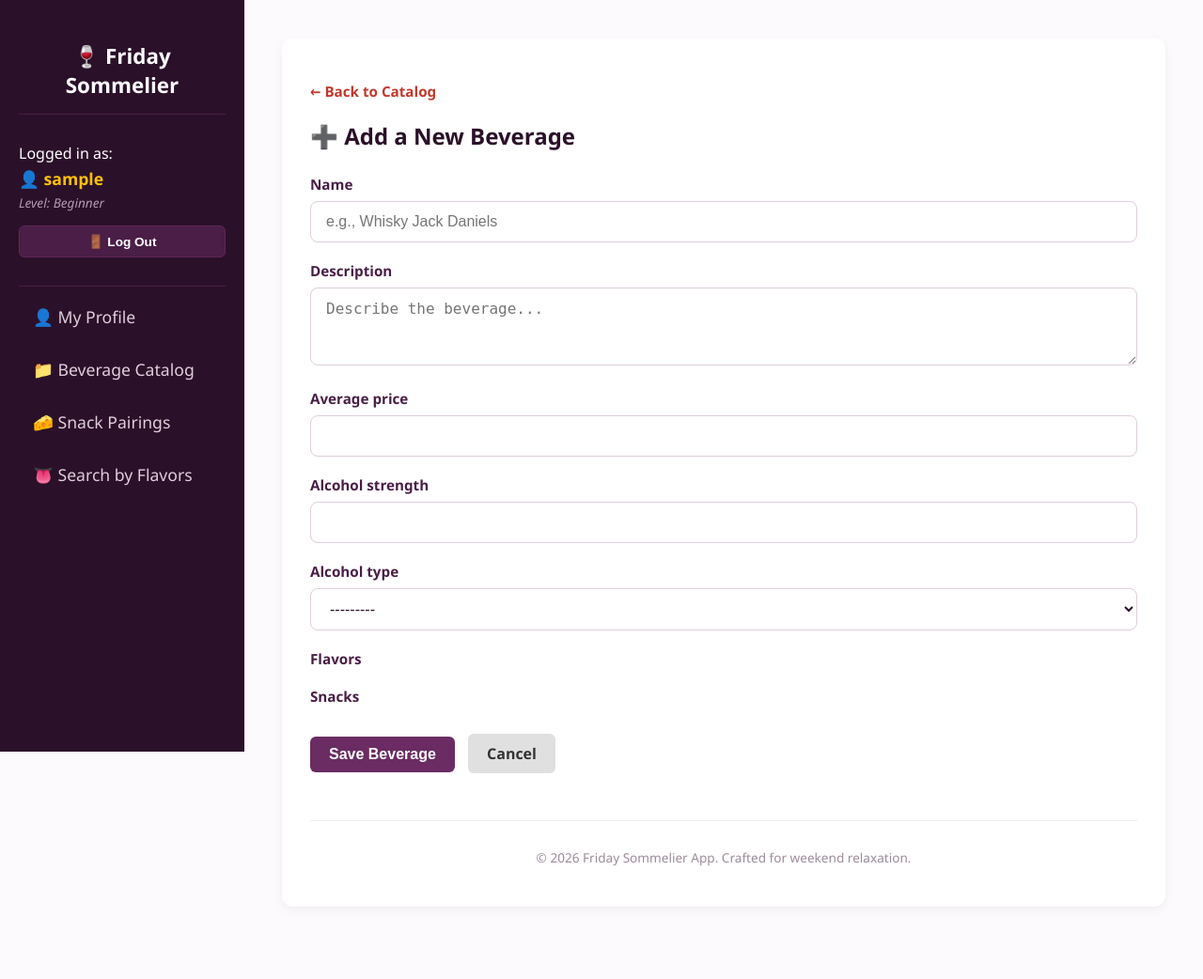
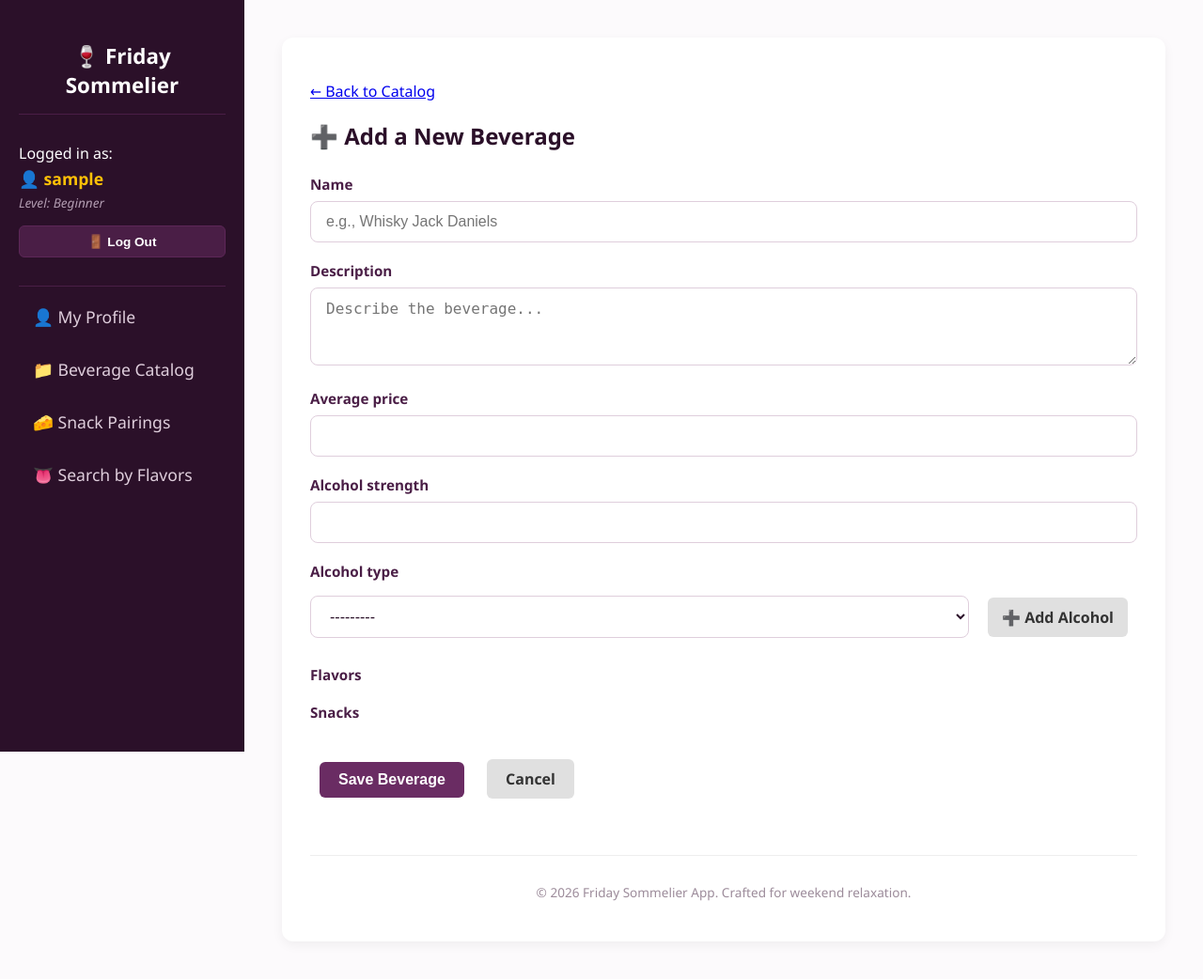
Before and after one commit to amesemyta1/friday-sommelier, a Django app: page /catalog/beverages/create/ in a window 1280 px wide. Shown: the whole page at 94% size. Before the commit the page ends 922 px from the top, so only its background shows below. Run offline with Django 5.2, Linux system fonts and the light colour scheme; the visitor is signed in with stand-in values (Sample User, id 1); data that the repository does not hold is empty.

Commit message:
feat: add new button Add Alcohol

```diff
--- a/catalog/urls.py
+++ b/catalog/urls.py
@@ -17,7 +17,7 @@ from catalog.views import (
     FlavorUpdateView,
     FlavorDeleteView,
     TasterProfileView,
-    ToggleFavoriteView,
+    ToggleFavoriteView, AlcoholTypeCreateView,
 )
 
 urlpatterns = [
@@ -76,6 +76,11 @@ urlpatterns = [
         ToggleFavoriteView.as_view(),
         name="toggle-favorite",
     ),
+    path(
+        "alcohol-types/create/",
+        AlcoholTypeCreateView.as_view(),
+        name="alcohol-type-create"
+    ),
 ]
 
 app_name = "catalog"
--- a/catalog/views.py
+++ b/catalog/views.py
@@ -13,7 +13,7 @@ from catalog.forms import (
     SnackSearchForm,
     FlavorSearchForm,
 )
-from catalog.models import Beverage, Snack, Flavor, Taster
+from catalog.models import Beverage, Snack, Flavor, Taster, AlcoholType
 
 
 class BeverageListView(generic.ListView):
@@ -229,3 +229,10 @@ class ToggleFavoriteView(LoginRequiredMixin, View):
         if referer:
             return redirect(referer)
         return redirect("catalog:beverage-detail", pk=pk)
+
+
+class AlcoholTypeCreateView(LoginRequiredMixin, generic.CreateView):
+    model = AlcoholType
+    fields = ["name"]
+    template_name = "catalog/alcohol_type_form.html"
+    success_url = reverse_lazy("catalog:beverage-create")
--- a/static/css/styles.css
+++ b/static/css/styles.css
@@ -158,14 +158,30 @@ body {
     transition: background-color 0.2s;
 }
 
-.btn-primary { background-color: #6a2c63; color: white; }
-.btn-primary:hover { background-color: #4a1e46; }
+.btn-primary {
+    margin: 10px;
+    background-color: #6a2c63;
+    color: white;
+}
+.btn-primary:hover {
+    background-color: #4a1e46;
+}
 
-.btn-secondary { background-color: #e0e0e0; color: #333; margin-left: 10px; }
-.btn-secondary:hover { background-color: #d0d0d0; }
+.btn-secondary {
+    background-color: #e0e0e0;
+    color: #333;
+    margin: 10px; }
+.btn-secondary:hover {
+    background-color: #d0d0d0;
+}
 
-.btn-danger { background-color: #e74c3c; color: white; }
-.btn-danger:hover { background-color: #c0392b; }
+.btn-danger {
+    background-color: #e74c3c;
+    color: white;
+}
+.btn-danger:hover {
+    background-color: #c0392b;
+}
 
 .action-actions {
     margin-top: 20px;
@@ -503,3 +519,43 @@ body {
     border-color: #c0392b;
     transform: translateY(-1px);
 }
+
+.beverage-form-title {
+    color: #2b1029;
+    margin-bottom: 25px;
+}
+
+.form-group-inline {
+    display: flex;
+    gap: 10px;
+    align-items: center;
+}
+
+.form-group-inline .field-wrapper {
+    flex-grow: 1;
+}
+
+.btn-add-type {
+    margin: 10px;
+    padding: 10px 15px;
+    white-space: nowrap;
+    height: 100%;
+    display: flex;
+    align-items: center;
+}
+
+.form-help-text {
+    color: #8c7289;
+    display: block;
+    margin-top: 5px;
+}
+
+.form-field-error {
+    color: #e74c3c;
+    font-size: 0.9rem;
+    margin-top: 5px;
+}
+
+.form-actions {
+    margin-top: 30px;
+}
--- a/templates/catalog/beverage_form.html
+++ b/templates/catalog/beverage_form.html
@@ -5,9 +5,9 @@
 {% endblock %}
 
 {% block content %}
-  <p><a href="{% url 'catalog:beverage-list' %}" class="back-link">&larr; Back to Catalog</a></p>
+  <p><a href=\"{% url 'catalog:beverage-list' %}\" class=\"back-link\">&larr; Back to Catalog</a></p>
 
-  <h2 style="color: #2b1029; margin-bottom: 25px;">
+  <h2 class="beverage-form-title">
     {% if object %}📝 Edit Beverage: {{ object.name }}{% else %}➕ Add a New Beverage{% endif %}
   </h2>
 
@@ -17,17 +17,30 @@
     {% for field in form %}
       <div class="form-group">
         <label for="{{ field.id_for_label }}">{{ field.label }}</label>
-        {{ field }}
+
+        {% if field.name == "alcohol_type" %}
+          <div class="form-group-inline">
+            <div class="field-wrapper">
+              {{ field }}
+            </div>
+            <a href="{% url 'catalog:alcohol-type-create' %}" class="btn btn-secondary btn-add-type" title="Create a new type">
+              ➕ Add Alcohol
+            </a>
+          </div>
+        {% else %}
+          {{ field }}
+        {% endif %}
+
         {% if field.help_text %}
-          <small style="color: #8c7289;">{{ field.help_text }}</small>
+          <small class="form-help-text">{{ field.help_text }}</small>
         {% endif %}
         {% for error in field.errors %}
-          <div style="color: #e74c3c; font-size: 0.9rem; margin-top: 5px;">{{ error }}</div>
+          <div class="form-field-error">{{ error }}</div>
         {% endfor %}
       </div>
     {% endfor %}
 
-    <div style="margin-top: 30px;">
+    <div class="form-actions">
       <button type="submit" class="btn btn-primary">Save Beverage</button>
       <a href="{% url 'catalog:beverage-list' %}" class="btn btn-secondary">Cancel</a>
     </div>
```
Also changed, not shown: templates/catalog/alcohol_type_form.html (added, +12 -0 lines).
